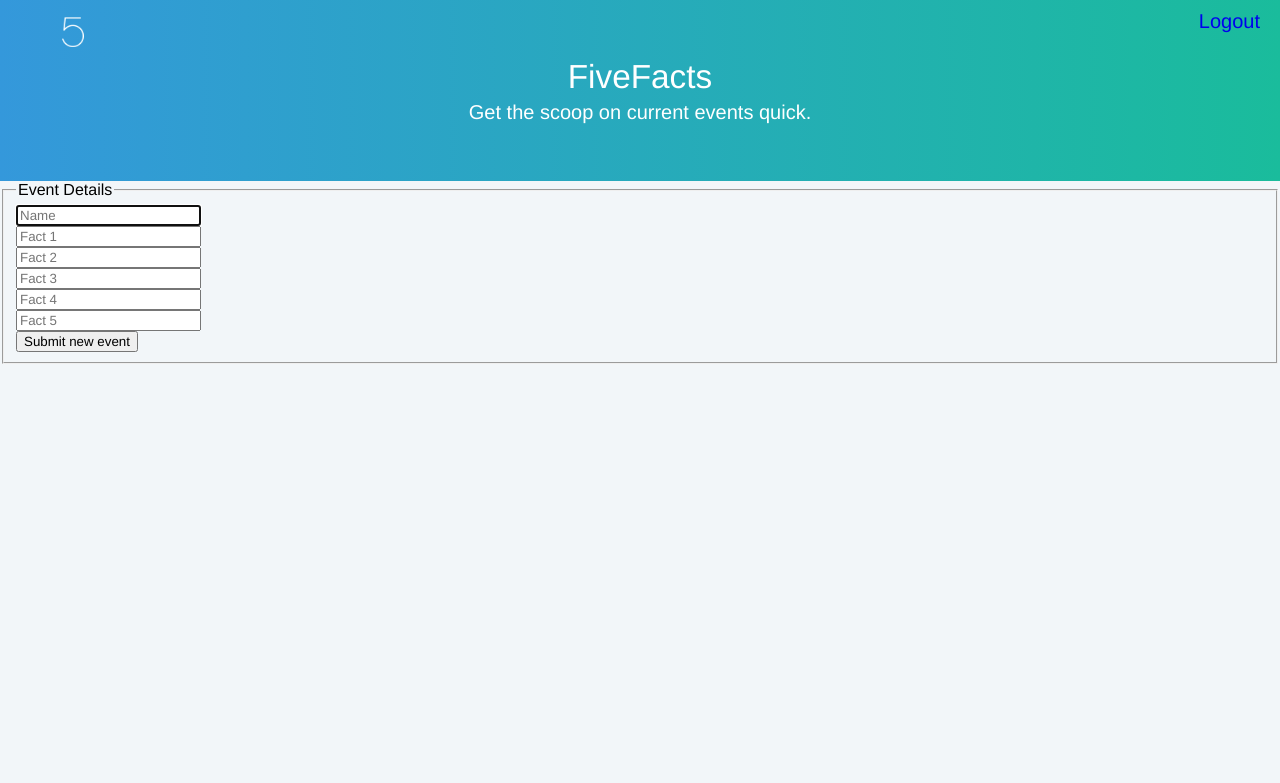
After one commit to JustinLennox/5Facts, a PHP site: page /createEvent.php in a window 1280 px wide. The commit adds this page. Shown: the top 783 px of the page. Run offline with PHP 8.4, Linux system fonts and the light colour scheme.

Commit message:
Added createEvent.php, updated some visuals

```diff
--- /dev/null
+++ b/createEvent.php
@@ -0,0 +1,32 @@
+<?php
+	session_start();
+?>
+	<head>
+		<title>5Facts.com</title>
+		<link rel="stylesheet" type="text/css" href="landing.css">
+	</head>
+	<body>
+
+
+		<div id="header">
+			<div id="logout"> <a href="logout.php" style="text-decoration: none;">Logout</a></div>
+			<img src='5FactsLogo.png' height='50px' width='50px'/>
+        	<div id="headline"> FiveFacts </div>
+        	<div id="tagline">Get the scoop on current events quick.</div>
+    	</div>
+    	<div id="container">
+    		<form method="post">
+				<fieldset>
+					<legend>Event Details</legend>
+						<input name="Name" type="text" placeholder="Name" autofocus="autofocus" />
+						<br><input name="Fact1" type="text" placeholder="Fact 1" />
+						<br><input name="Fact2" type="text" placeholder="Fact 2" />
+						<br><input name="Fact3" type="text" placeholder="Fact 3" />
+						<br><input name="Fact4" type="text" placeholder="Fact 4" />
+						<br><input name="Fact5" type="text" placeholder="Fact 5" />
+						<br><input type="submit" value="Submit new event" />
+				</fieldset>
+			</form>
+		</div>
+	</body>
+</html>
--- a/index.php
+++ b/index.php
@@ -9,8 +9,8 @@
 
 
 		<div id="header">
-			<div id="login"> <a href="login.php">Login/Register</a></div>
-			<div id="logout"> <a href="logout.php">Logout</a></div>
+			<div id="login"> <a href="login.php" style="text-decoration: none;">Login/Register</a></div>
+			<div id="logout"> <a href="logout.php" style="text-decoration: none;">Logout</a></div>
 			<img src='5FactsLogo.png' height='50px' width='50px'/>
         	<div id="headline"> FiveFacts </div>
         	<div id="tagline">Get the scoop on current events quick.</div>
@@ -24,6 +24,7 @@
 		if(isset($_SESSION['valid']))
 		{
 			echo "Currently logged in as " . $_SESSION['username'];
+			echo "<br>" . "Submit a new event " . "<a href='createEvent.php'>here</a>";
 		}
 		?>
 
--- a/login.php
+++ b/login.php
@@ -90,8 +90,7 @@
             ?>" method = "post">
             <h4 class = "form-signin-heading"><?php echo $msg; ?></h4>
             <input type = "text" class = "form-control"
-               name = "newusername" placeholder = "username"
-               required autofocus></br>
+               name = "newusername" placeholder = "username" ></br>
             <input type = "password" class = "form-control"
                name = "newpassword" placeholder = "password" required>
             <button class = "btn btn-lg btn-primary btn-block" type = "submit"
```
